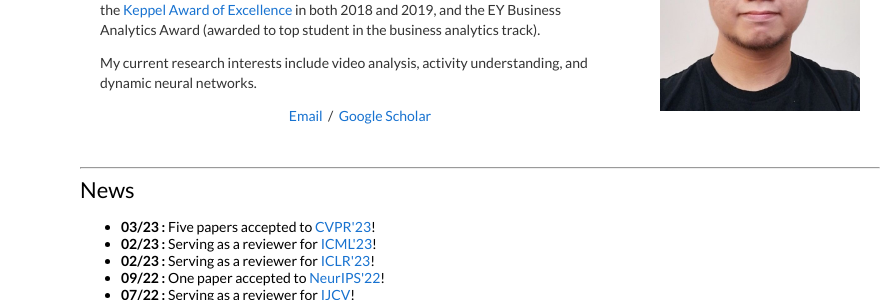
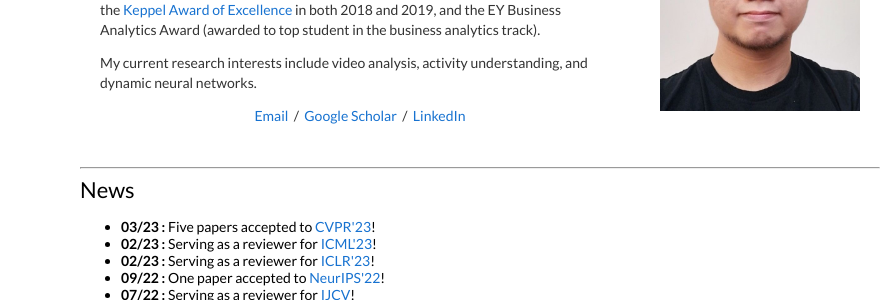
Before and after one commit to lingengfoo/lingengfoo.github.io, a Jekyll site: the page built from index.html, in a window 1280 px wide. Shown: the part 290-590 px from the top of the page, without its empty margins (160-1051 px from the left). Built offline with Jekyll 4.4.1, drawn with Linux system fonts in a browser that asks for light colours.

Commit message:
Update index.html

```diff
--- a/index.html
+++ b/index.html
@@ -39,7 +39,8 @@ title: Lin Geng's Homepage
               <p>My current research interests include video analysis, activity understanding, and dynamic neural networks.</p>
               <p style="text-align:center">
                 <a target="_blank" href="mailto:lingeng_foo@mymail.sutd.edu.sg">Email</a> &nbsp;/&nbsp;
-                <a target="_blank" href="https://scholar.google.com/citations?user=BDEOhasAAAAJ">Google Scholar</a>
+                <a target="_blank" href="https://scholar.google.com/citations?user=BDEOhasAAAAJ">Google Scholar</a> &nbsp;/&nbsp;
+		<a target="_blank" href="https://www.linkedin.com/in/lingengfoo/">LinkedIn</a>
               </p>
             </td>
             <td style="padding:2.5%;width:30%;max-width:40%">
```
